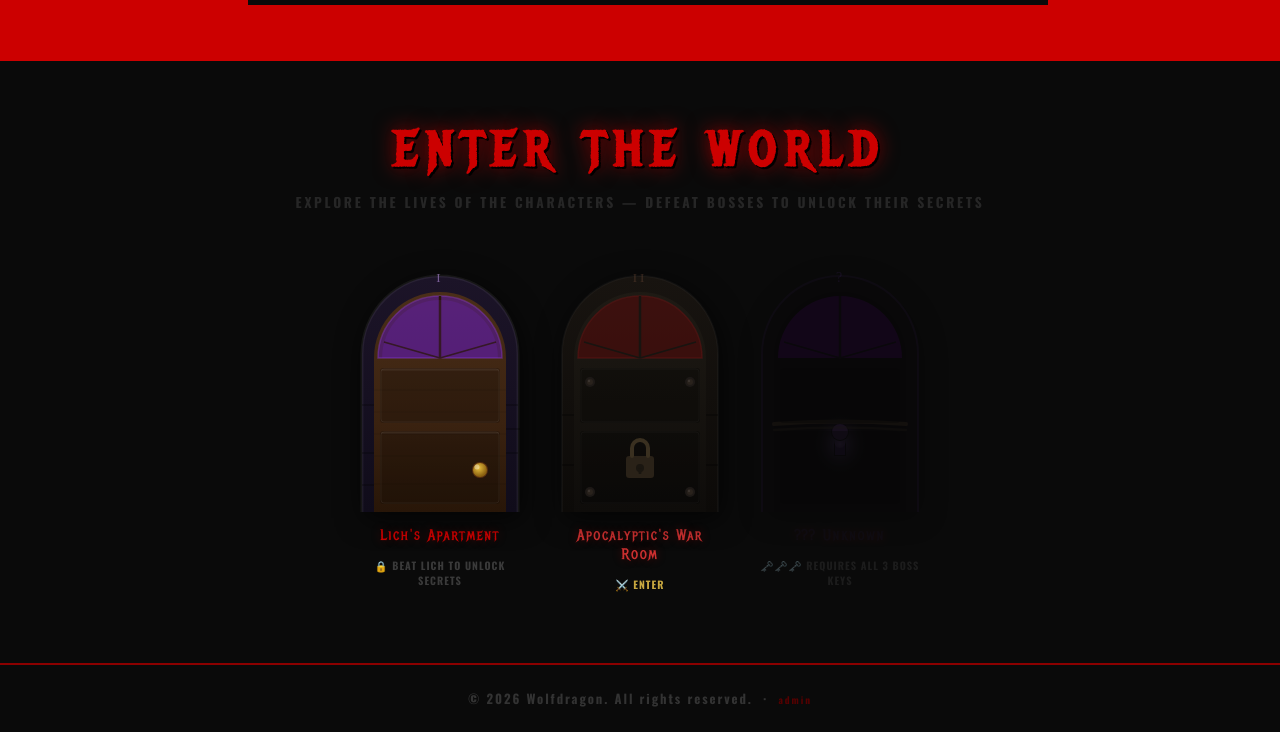
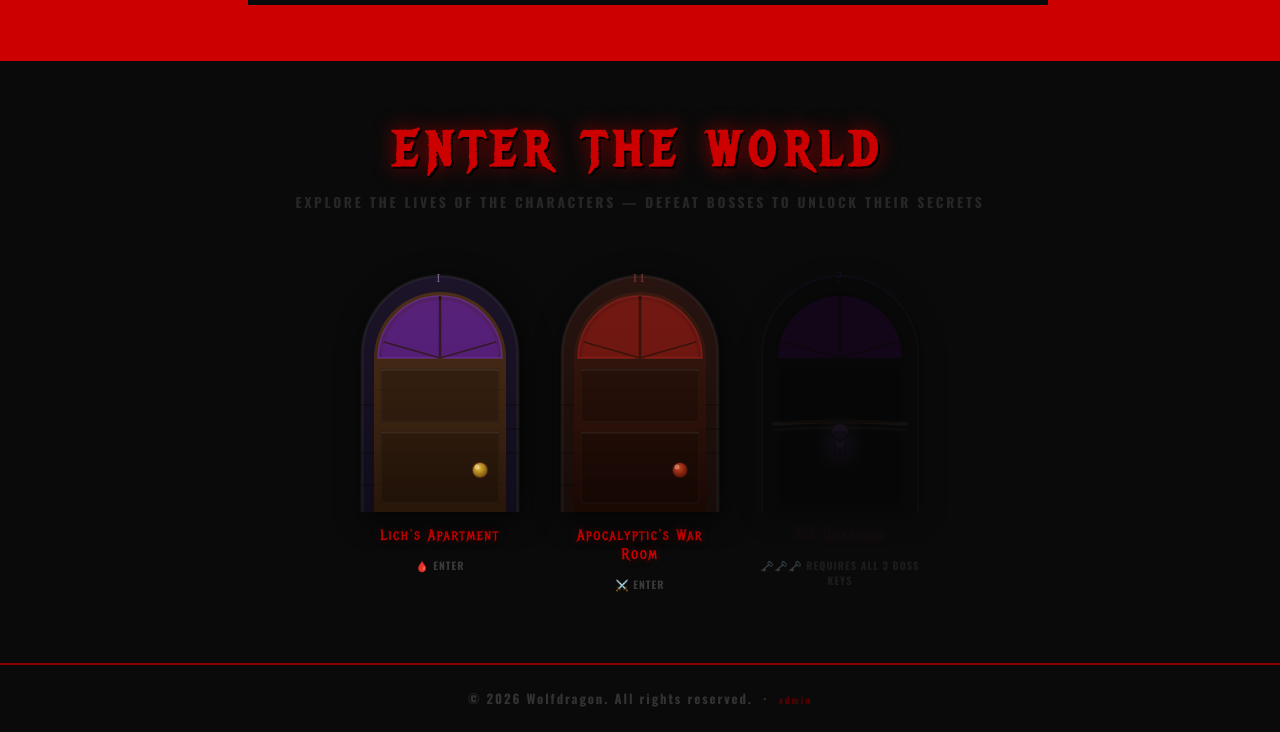
Before and after one commit to diapeydaddy/wolfdragon-website, a website: page public/index.html in a window 1280 px wide. Shown: the part 2381-3113 px from the top of the page. Drawn offline with nearby package versions, Linux system fonts and the light colour scheme; no server answers.

Commit message:
Fix both open doors on homepage — remove lock/confusion
Lich door: remove 'Beat Lich to unlock secrets' → '🩸 Enter'
  Also remove the localStorage key-swap JS (no longer needed for open rooms)

Apoc door: remove padlock SVG, dark grayed-out styling, and inline styles;
  rebuild as proper door-card matching Lich's structure — red fanlight,
  red knob, warm wood tones, same layout class

Door III (mystery) stays locked — genuinely requires all 3 keys

Co-Authored-By: Claude Sonnet 4.6 <noreply@anthropic.com>

```diff
--- a/public/index.html
+++ b/public/index.html
@@ -209,60 +209,71 @@
           </svg>
         </div>
         <div class="door-name">Lich's Apartment</div>
-        <div class="door-key-line" id="door-lich-key">🔒 Beat Lich to unlock secrets</div>
+        <div class="door-key-line" id="door-lich-key">🩸 Enter</div>
       </a>
 
-      <!-- Door II: Apocalyptic's War Chamber -->
-      <a href="/apoc.html" style="text-decoration:none;color:inherit;" id="door-apoc-link">
-      <div class="door-card" id="door-apoc" style="cursor:pointer;">
+      <!-- Door II: Apocalyptic's War Room -->
+      <a class="door-card" href="/apoc.html" id="door-apoc">
         <div class="door-svg-wrap">
           <svg viewBox="0 0 160 248" xmlns="http://www.w3.org/2000/svg">
             <defs>
               <linearGradient id="aWood" x1="0" y1="0" x2="0" y2="1">
-                <stop offset="0%"   stop-color="#1e1a14"/>
-                <stop offset="100%" stop-color="#0e0c0a"/>
+                <stop offset="0%"   stop-color="#3a1a10"/>
+                <stop offset="60%"  stop-color="#2a1008"/>
+                <stop offset="100%" stop-color="#1a0804"/>
               </linearGradient>
               <linearGradient id="aStone" x1="0" y1="0" x2="0" y2="1">
-                <stop offset="0%"   stop-color="#181410"/>
-                <stop offset="100%" stop-color="#0c0a08"/>
+                <stop offset="0%"   stop-color="#281410"/>
+                <stop offset="100%" stop-color="#180c08"/>
               </linearGradient>
+              <radialGradient id="aKnob" cx="40%" cy="35%" r="60%">
+                <stop offset="0%"   stop-color="#cc4422"/>
+                <stop offset="100%" stop-color="#6a1a08"/>
+              </radialGradient>
             </defs>
-            <!-- Stone frame -->
+            <!-- Stone arch frame -->
             <path d="M2,248 L2,90 A78,78,0,0,1,158,90 L158,248 Z" fill="url(#aStone)"/>
-            <path d="M2,248 L2,90 A78,78,0,0,1,158,90 L158,248" fill="none" stroke="rgba(255,255,255,0.03)" stroke-width="2"/>
-            <rect x="2" y="150" width="156" height="2" fill="rgba(0,0,0,0.3)"/>
-            <rect x="2" y="200" width="156" height="2" fill="rgba(0,0,0,0.3)"/>
-            <!-- Door slab (dark iron) -->
+            <path d="M2,248 L2,90 A78,78,0,0,1,158,90 L158,248" fill="none" stroke="rgba(255,255,255,0.05)" stroke-width="3"/>
+            <!-- Stone mortar lines -->
+            <rect x="2" y="140" width="156" height="2" fill="rgba(0,0,0,0.25)"/>
+            <rect x="2" y="188" width="156" height="2" fill="rgba(0,0,0,0.25)"/>
+            <rect x="2" y="220" width="80" height="2" fill="rgba(0,0,0,0.25)"/>
+            <rect x="82" y="164" width="78" height="2" fill="rgba(0,0,0,0.25)"/>
+            <!-- Door slab -->
             <path d="M14,248 L14,94 A66,66,0,0,1,146,94 L146,248 Z" fill="url(#aWood)"/>
-            <!-- Fanlight — dark red -->
-            <path d="M18,94 A62,62,0,0,1,142,94 Z" fill="rgba(80,10,10,0.60)"/>
-            <path d="M18,94 A62,62,0,0,1,142,94 Z" fill="none" stroke="rgba(100,20,20,0.5)" stroke-width="1.5"/>
-            <line x1="80" y1="94" x2="80" y2="32" stroke="#181410" stroke-width="2.5"/>
-            <line x1="80" y1="94" x2="24" y2="78" stroke="#181410" stroke-width="1.8"/>
-            <line x1="80" y1="94" x2="136" y2="78" stroke="#181410" stroke-width="1.8"/>
-            <!-- Iron studs -->
-            <circle cx="30" cy="118" r="5" fill="#2a2420"/><circle cx="30" cy="118" r="3" fill="#3a3028"/><circle cx="29" cy="117" r="1.2" fill="rgba(255,255,255,0.12)"/>
-            <circle cx="130" cy="118" r="5" fill="#2a2420"/><circle cx="130" cy="118" r="3" fill="#3a3028"/><circle cx="129" cy="117" r="1.2" fill="rgba(255,255,255,0.12)"/>
-            <circle cx="30" cy="228" r="5" fill="#2a2420"/><circle cx="30" cy="228" r="3" fill="#3a3028"/><circle cx="29" cy="227" r="1.2" fill="rgba(255,255,255,0.12)"/>
-            <circle cx="130" cy="228" r="5" fill="#2a2420"/><circle cx="130" cy="228" r="3" fill="#3a3028"/><circle cx="129" cy="227" r="1.2" fill="rgba(255,255,255,0.12)"/>
-            <!-- Top panel -->
-            <rect x="20" y="104" width="120" height="55" rx="3" fill="rgba(0,0,0,0.3)"/>
-            <rect x="21" y="105" width="118" height="53" rx="3" fill="none" stroke="rgba(255,255,255,0.03)" stroke-width="1"/>
-            <!-- Bottom panel -->
-            <rect x="20" y="167" width="120" height="73" rx="3" fill="rgba(0,0,0,0.3)"/>
-            <rect x="21" y="168" width="118" height="71" rx="3" fill="none" stroke="rgba(255,255,255,0.03)" stroke-width="1"/>
-            <!-- Padlock -->
-            <rect x="66" y="192" width="28" height="22" rx="3" fill="#2a2218"/>
-            <path d="M72,192 L72,184 A8,8,0,0,1,88,184 L88,192" fill="none" stroke="#3a3020" stroke-width="4" stroke-linecap="round"/>
-            <circle cx="80" cy="204" r="4" fill="#1a1610"/>
-            <rect x="78.5" y="204" width="3" height="6" rx="1" fill="#1a1610"/>
+            <!-- Wood grain -->
+            <line x1="14" y1="126" x2="146" y2="126" stroke="rgba(0,0,0,0.12)" stroke-width="1"/>
+            <line x1="14" y1="148" x2="146" y2="148" stroke="rgba(0,0,0,0.10)" stroke-width="1"/>
+            <line x1="14" y1="170" x2="146" y2="170" stroke="rgba(0,0,0,0.10)" stroke-width="1"/>
+            <line x1="14" y1="192" x2="146" y2="192" stroke="rgba(0,0,0,0.10)" stroke-width="1"/>
+            <line x1="14" y1="220" x2="146" y2="220" stroke="rgba(0,0,0,0.12)" stroke-width="1"/>
+            <!-- Fanlight — deep red -->
+            <path d="M18,94 A62,62,0,0,1,142,94 Z" fill="rgba(140,20,20,0.55)"/>
+            <path d="M18,94 A62,62,0,0,1,142,94 Z" fill="none" stroke="rgba(200,40,40,0.4)" stroke-width="1.5"/>
+            <!-- Fanlight spokes -->
+            <line x1="80" y1="94" x2="80" y2="32" stroke="#2a1008" stroke-width="2.5"/>
+            <line x1="80" y1="94" x2="24" y2="78" stroke="#2a1008" stroke-width="1.8"/>
+            <line x1="80" y1="94" x2="136" y2="78" stroke="#2a1008" stroke-width="1.8"/>
+            <!-- Red fanlight inner glow -->
+            <path d="M22,94 A58,58,0,0,1,138,94 Z" fill="rgba(200,40,20,0.10)"/>
+            <!-- Top panel (recessed) -->
+            <rect x="20" y="104" width="120" height="55" rx="3" fill="rgba(0,0,0,0.22)"/>
+            <rect x="21" y="105" width="118" height="53" rx="3" fill="none" stroke="rgba(255,255,255,0.05)" stroke-width="1"/>
+            <rect x="21" y="105" width="118" height="2" rx="1" fill="rgba(255,255,255,0.04)"/>
+            <!-- Bottom panel (recessed) -->
+            <rect x="20" y="167" width="120" height="73" rx="3" fill="rgba(0,0,0,0.22)"/>
+            <rect x="21" y="168" width="118" height="71" rx="3" fill="none" stroke="rgba(255,255,255,0.05)" stroke-width="1"/>
+            <rect x="21" y="168" width="118" height="2" rx="1" fill="rgba(255,255,255,0.04)"/>
+            <!-- Door knob (red) -->
+            <circle cx="120" cy="206" r="8" fill="#3a1008"/>
+            <circle cx="120" cy="206" r="7" fill="url(#aKnob)"/>
+            <circle cx="117" cy="203" r="2.5" fill="rgba(255,255,255,0.3)"/>
             <!-- Roman numeral -->
-            <text x="80" y="18" text-anchor="middle" font-family="serif" font-size="13" fill="rgba(120,80,60,0.4)" letter-spacing="3">II</text>
+            <text x="80" y="18" text-anchor="middle" font-family="serif" font-size="13" fill="rgba(200,80,60,0.55)" letter-spacing="3">II</text>
           </svg>
         </div>
-        <div class="door-name" style="color:#cc3030">Apocalyptic's War Room</div>
-        <div class="door-key-line" style="color:#c8a840;">⚔️ Enter</div>
-      </div>
+        <div class="door-name">Apocalyptic's War Room</div>
+        <div class="door-key-line">⚔️ Enter</div>
       </a>
 
       <!-- Door III: Mystery -->
@@ -318,10 +329,6 @@
   // ── World hub: key status display ──────────────────────────────
   (function(){
     const keys = JSON.parse(localStorage.getItem('wolfdragon_keys') || '{}');
-    if(keys.lichKey){
-      const el = document.getElementById('door-lich-key');
-      if(el){ el.textContent = '🔑 Lich Key — Unlocked'; el.classList.add('unlocked'); }
-    }
     const allKeys = keys.spiderKey && keys.lichKey && keys.apocKey;
     if(allKeys){
       const el = document.getElementById('mystery-key-status');
```
